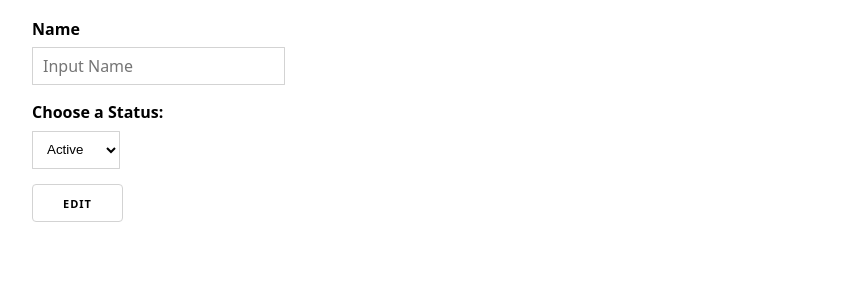
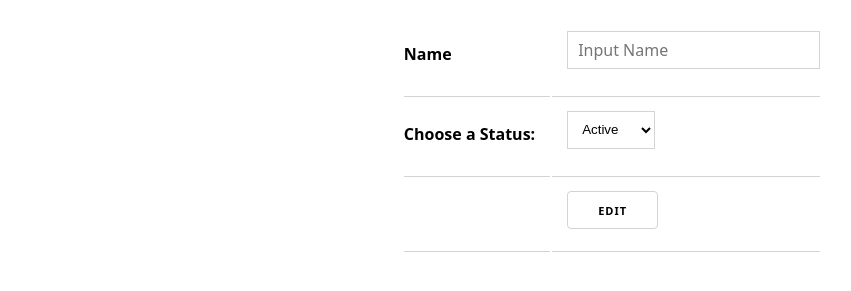
Before and after one commit to johnwanjema/todo-list, a website: page client/editTask.html in a window 1280 px wide. Shown: the part 113-404 px from the top of the page, without its empty margins (28-879 px from the left). Drawn offline with Linux system fonts and the light colour scheme; no server answers.

Commit message:
modified add and edit displays

```diff
--- a/client/editTask.html
+++ b/client/editTask.html
@@ -1,5 +1,6 @@
 <!DOCTYPE html>
 <html lang="en">
+
 <head>
   <meta charset="UTF-8" />
   <meta http-equiv="X-UA-Compatible" content="IE=edge" />
@@ -7,34 +8,40 @@
   <link rel="stylesheet" href="/css/csc3221.css" />
   <title>Todo List</title>
 </head>
+
 <body>
   <div class="page-area">
     <h1>Todo List</h1>
     <form>
       <h3>Edit Task</h3>
-        <section>
-          <label>Name</label>
-          <input
-            type="text"
-            placeholder="Input Name"
-            name="Name"
-            id="name"
-            autocomplete="false"
-          />
-        </section>
-        <section>
+      <table>
+        <tr>
+          <th><label>Name</label></th>
+          <td><input type="text" placeholder="Input Name" name="Name" id="name" autocomplete="false" /></td>
+        </tr>
+        <tr>
+          <td>
             <label for="status">Choose a Status:</label>
+          </td>
+          <td>
             <select name="status" id="completed">
               <option value="true">Active</option>
               <option value="false">Inactive</option>
             </select>
-        </section>
-        <button type="submit" class="edit-btn">Edit</button>
+          </td>
+        </tr>
+        <tr>
+          <td></td>
+          <td><button type="submit" class="edit-btn">Edit</button></td>
+          </th>
+        </tr>
+      </table>
     </form>
   </div>
   <script src="/corehttp.js"></script>
   <script src="/editTaskScripts.js"></script>
 </body>
+
 </html>
 <script>
   const http = new coreHTTP();
```
Also changed, not shown: client/addTask.html (+18 -7 lines). Lines whose indentation alone changed are shown as unchanged.
